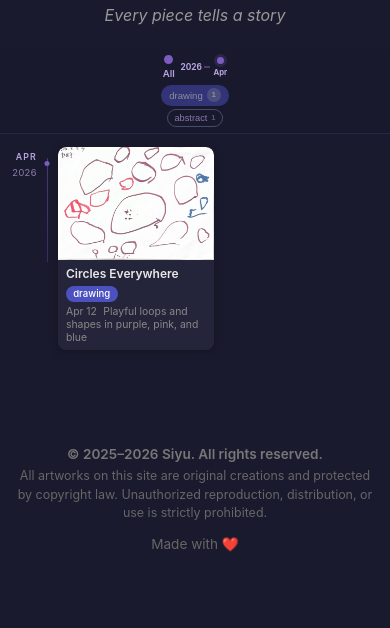
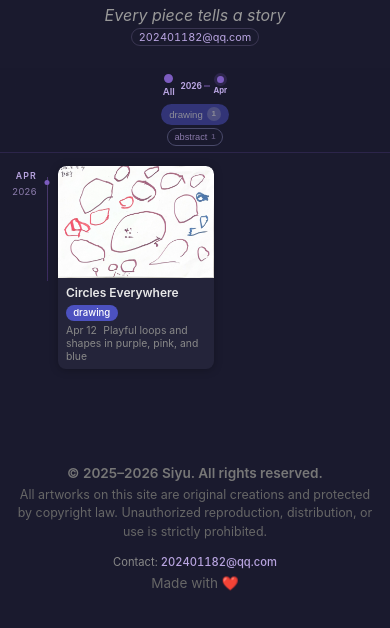
Before and after one commit to siyu-guo/kids-gallery, a plain HTML site: page index.html in a window 390 px wide. Shown: the part 80-708 px from the top of the page. Drawn offline with Linux system fonts and the light colour scheme.

Commit message:
Add contact email in header and footer
Shows 202401182@qq.com as a pill-style mailto link under the subtitle
and as a "Contact: <email>" line in the footer. Bilingual label
(Contact / 联系), dark-mode and mobile variants included.

Co-Authored-By: Claude Opus 4.6 <noreply@anthropic.com>

```diff
--- a/css/style.css
+++ b/css/style.css
@@ -57,6 +57,27 @@ body {
   font-size: 1rem;
   color: #888;
   font-style: italic;
+}
+
+.site-header .header-email {
+  margin-top: 0.35rem;
+  font-size: 0.78rem;
+  font-variant-numeric: tabular-nums;
+}
+
+.site-header .header-email a {
+  color: #9b85d0;
+  text-decoration: none;
+  padding: 0.1rem 0.5rem;
+  border-radius: 999px;
+  border: 1px solid rgba(124, 92, 191, 0.15);
+  transition: all 0.2s ease;
+}
+
+.site-header .header-email a:hover {
+  color: #7c5cbf;
+  border-color: rgba(124, 92, 191, 0.35);
+  background: rgba(124, 92, 191, 0.05);
 }
 
 /* ===== Filter Bar (sticky container) ===== */
@@ -593,6 +614,15 @@ body {
 body.dark { background: #1a1a2e; color: #e0e0e0; }
 body.dark .site-header h1 { color: #e8e8e8; }
 body.dark .site-header .subtitle { color: #999; }
+body.dark .site-header .header-email a {
+  color: #b8a4e0;
+  border-color: rgba(184, 164, 224, 0.2);
+}
+body.dark .site-header .header-email a:hover {
+  color: #d4c5f0;
+  border-color: rgba(184, 164, 224, 0.45);
+  background: rgba(124, 92, 191, 0.12);
+}
 body.dark .ctrl-btn { background: #2a2a40; border-color: #4a4a6a; color: #b8a4e0; }
 
 body.dark .filter-bar {
@@ -635,11 +665,16 @@ body.dark .empty-state { color: #666; }
 body.dark .site-footer { color: #666; }
 body.dark .site-footer .copyright { color: #777; }
 body.dark .site-footer .copyright-notice { color: #666; }
+body.dark .site-footer .contact { color: #888; }
+body.dark .site-footer .contact a { color: #b8a4e0; }
 
 /* ===== Footer ===== */
 .site-footer { text-align: center; padding: 2rem 1rem; color: #bbb; font-size: 0.85rem; }
 .site-footer .copyright { font-weight: 600; color: #999; margin-bottom: 0.3rem; }
 .site-footer .copyright-notice { font-size: 0.78rem; color: #bbb; max-width: 480px; margin: 0 auto 0.8rem; line-height: 1.5; }
+.site-footer .contact { font-size: 0.8rem; color: #999; margin-bottom: 0.4rem; font-variant-numeric: tabular-nums; }
+.site-footer .contact a { color: #7c5cbf; text-decoration: none; font-weight: 500; }
+.site-footer .contact a:hover { text-decoration: underline; }
 
 /* ===== Responsive ===== */
 @media (max-width: 700px) {
@@ -678,6 +713,9 @@ body.dark .site-footer .copyright-notice { color: #666; }
   .card-info .card-title { font-size: 0.75rem; }
   .card-info .card-meta { font-size: 0.65rem; }
   .site-header h1 { font-size: 1.5rem; }
+  .site-header .header-email { font-size: 0.68rem; margin-top: 0.3rem; }
+  .site-header .header-email a { padding: 0.08rem 0.4rem; }
+  .site-footer .contact { font-size: 0.7rem; }
   .header-controls { top: 0.6rem; right: 0.5rem; gap: 0.3rem; }
   .ctrl-btn { width: 30px; height: 30px; font-size: 0.75rem; }
   .lightbox-prev { left: 0.3rem; }
--- a/index.html
+++ b/index.html
@@ -17,6 +17,7 @@
     </div>
     <h1>👧 <span data-i18n="title">Siyu's Art Gallery</span></h1>
     <p class="subtitle"><span data-i18n="subtitle">Every piece tells a story</span></p>
+    <p class="header-email"><a href="mailto:202401182@qq.com">202401182@qq.com</a></p>
   </header>
 
   <div id="filter-bar" class="filter-bar">
@@ -45,6 +46,7 @@
   <footer class="site-footer">
     <p class="copyright">&copy; 2025&ndash;2026 Siyu. <span data-i18n="rights">All rights reserved.</span></p>
     <p class="copyright-notice"><span data-i18n="copyright_notice">All artworks on this site are original creations and protected by copyright law. Unauthorized reproduction, distribution, or use is strictly prohibited.</span></p>
+    <p class="contact"><span data-i18n="contact">Contact</span>: <a href="mailto:202401182@qq.com">202401182@qq.com</a></p>
     <p><span data-i18n="made_with">Made with</span> ❤️</p>
   </footer>
 
--- a/js/gallery.js
+++ b/js/gallery.js
@@ -22,6 +22,7 @@
       rights: "All rights reserved.",
       copyright_notice: "All artworks on this site are original creations and protected by copyright law. Unauthorized reproduction, distribution, or use is strictly prohibited.",
       made_with: "Made with",
+      contact: "Contact",
       empty: "No artworks yet — stay tuned!",
       all: "All",
       clear_all: "Clear all",
@@ -37,6 +38,7 @@
       rights: "版权所有。",
       copyright_notice: "本网站所有作品均为原创，受版权法保护。未经授权，禁止复制、传播或使用。",
       made_with: "用心制作",
+      contact: "联系",
       empty: "还没有作品——敬请期待！",
       all: "全部",
       clear_all: "清除全部",
```
